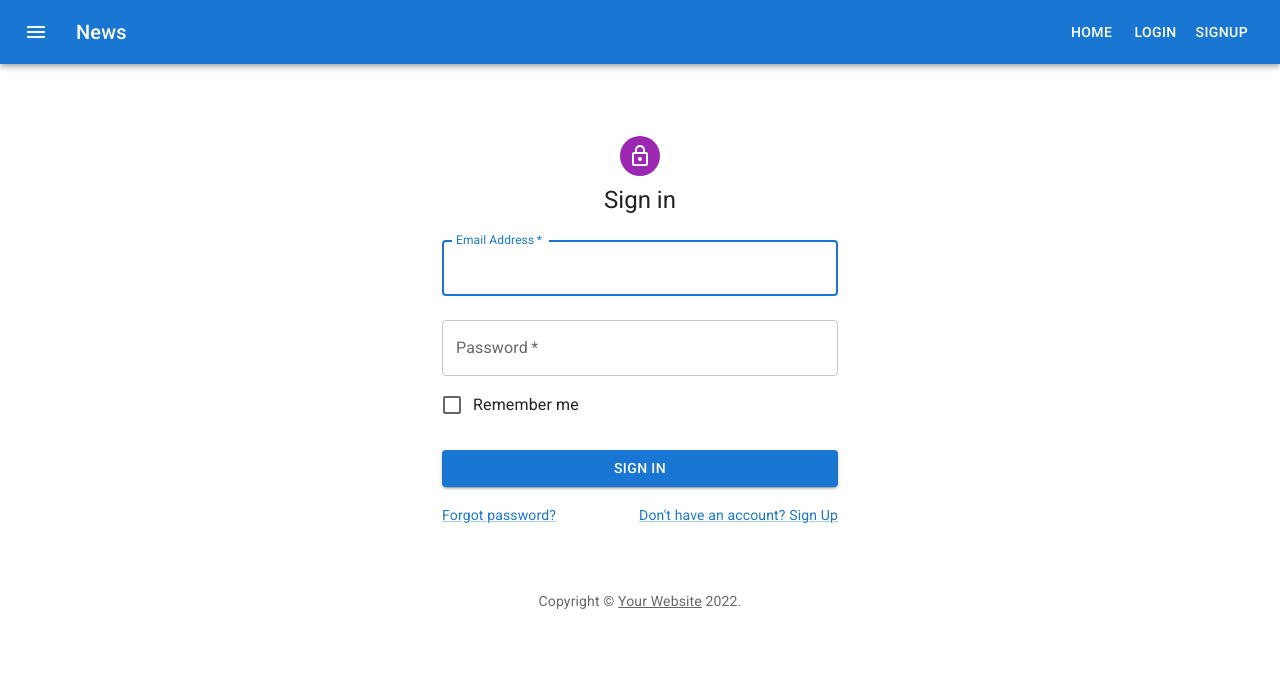
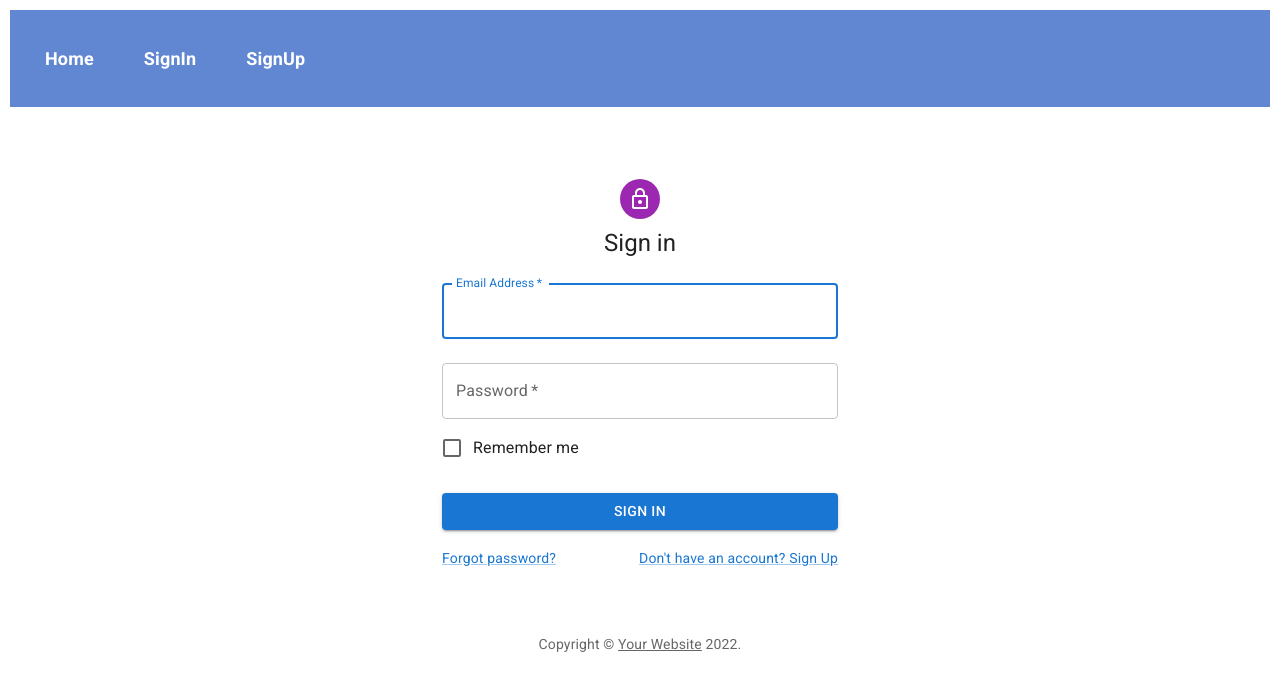
Before and after one commit to AndrewYoung72/react-apollo-learning, a React (Create React App) app: page /login in a window 1280 px wide. Shown: the top 690 px of the page. Built offline with nearby package versions, Linux system fonts and the light colour scheme.

Commit message:
finally have pages rendering corectly and connected to the router

```diff
--- a/src/App.css
+++ b/src/App.css
@@ -1,8 +1,13 @@
 .nav-container {
   display: flex;
-  justify-content: center;
-  background-color: blue;
+  justify-content:flex-start;
+  padding: 10px;
+  margin: 10px;
+  background-color: rgba(19, 76, 190, 0.666);
   color: rgb(229, 228, 228);
+}
+.nav-container Link {
+  padding: 25px;
 }
 
 
--- a/src/components/ResponsiveAppBar.js
+++ b/src/components/ResponsiveAppBar.js
@@ -1,12 +1,11 @@
 import * as React from 'react';
-import { Link } from 'react';
 import AppBar from '@mui/material/AppBar';
 import Box from '@mui/material/Box';
 import Toolbar from '@mui/material/Toolbar';
-import Typography from '@mui/material/Typography';
+// import Typography from '@mui/material/Typography';
 import Button from '@mui/material/Button';
-import IconButton from '@mui/material/IconButton';
-import MenuIcon from '@mui/icons-material/Menu';
+// import IconButton from '@mui/material/IconButton';
+// import MenuIcon from '@mui/icons-material/Menu';
 
 
 export default function ButtonAppBar() {
@@ -14,21 +13,9 @@ export default function ButtonAppBar() {
     <Box sx={{ flexGrow: 1 }}>
       <AppBar position="static">
         <Toolbar>
-          <IconButton
-            size="large"
-            edge="start"
-            color="inherit"
-            aria-label="menu"
-            sx={{ mr: 2 }}
-          >
-            <MenuIcon />
-          </IconButton>
-          <Typography variant="h6" component="div" sx={{ flexGrow: 1 }}>
-            News
-          </Typography>
-          <Button href='/'  to="/" color="inherit">Home</Button>
-          <Button href='/login'  to="/login" color="inherit">Login</Button>
-          <Button href='/signup'  to="/signup" color="inherit">Signup</Button>
+          <Button to="/" color="inherit">Home</Button>
+          <Button   to="/login" color="inherit">Login</Button>
+          <Button   to="/signup" color="inherit">Signup</Button>
         </Toolbar>
       </AppBar>
     </Box>
--- a/src/index.js
+++ b/src/index.js
@@ -1,6 +1,7 @@
-import React from 'react';
-import ReactDOM from 'react-dom/client';
-import Home from './pages/Home';
+import * as React from "react";
+import ReactDOM from "react-dom/client";
+import {Link} from "react-router-dom";
+// import Home from './pages/Home';
 import Login from "./pages/Login";
 import SignUp from './pages/SignUp';
 import "./App.css";
@@ -9,27 +10,69 @@ import {
   BrowserRouter as Router,
   Routes,
   Route,
-  Navigate
+
 } from "react-router-dom";
-import ButtonAppBar from './components/ResponsiveAppBar';
 
+const root = ReactDOM.createRoot(document.getElementById("root"));
+root.render(
 
-
-const root = ReactDOM.createRoot(document.getElementById('root'));
-root.render(
-  <>
-  <ButtonAppBar />
-  <Router>
-    <Routes>
+    // <nav className="nav-container">
+    //   <ul>
+    //     <li>
+    //       <Link to="/">Home</Link>
+    //     </li>
+    //     <li>
+    //       <Link to="/login">Login</Link>
+    //     </li>
+    //     <li>
+    //       <Link to="/sigup">Signup</Link>
+    //     </li>
+    //   </ul>
+    // </nav>
+    <Router>
+      <NavList />
+      <Routes>
         <Route path="/" element={<Home />}></Route>
         <Route path="/login" element={<Login />}></Route>
-        <Route path="/user" element={<Navigate to="/login" />}></Route>
+
         <Route path="/signup" element={<SignUp />}></Route>
       </Routes>
-  </Router>
-  </>
+    </Router>
+
 );
 
 // If you want to start measuring performance in your app, pass a function
 // to log results (for example: reportWebVitals(console.log))
 // or send to an analytics endpoint. Learn more: https://bit.ly/CRA-vitals
+
+function Home() {
+  return (
+    <div>
+      <h1>Home Route</h1>
+    </div>
+  );
+}
+// function SignUp() {
+//   return (
+//     <div>
+//       <h1>Signup Route</h1>
+//     </div>
+//   );
+// }
+// function Login() {
+//   return (
+//     <div>
+//       <h1>Login Route</h1>
+//     </div>
+//   );
+// }
+function NavList() {
+  return(
+    <div className="nav-container">
+      <Link to="/" style={{padding: 25, textDecoration: 'none', color:"white", fontWeight:"bold", fontSize:"large"}}>Home</Link>
+      <Link to="/login" style={{padding: 25, textDecoration: 'none', color:"white", fontWeight:"bold", fontSize:"large"}}>SignIn</Link>
+      <Link to="/signup" style={{padding: 25, textDecoration: 'none', color:"white", fontWeight:"bold", fontSize:"large"}}>SignUp</Link>
+    </div>
+  )
+
+}
```
